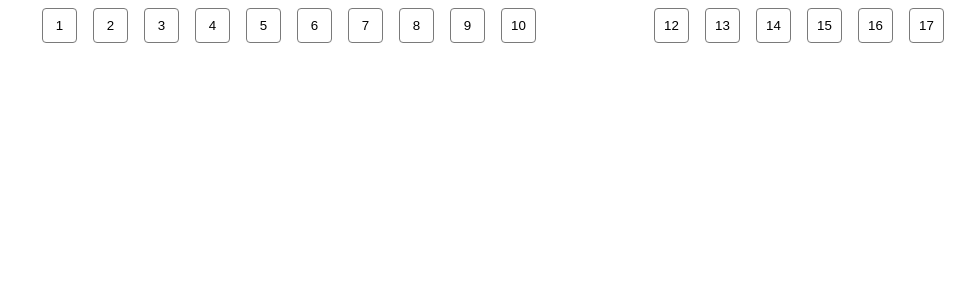
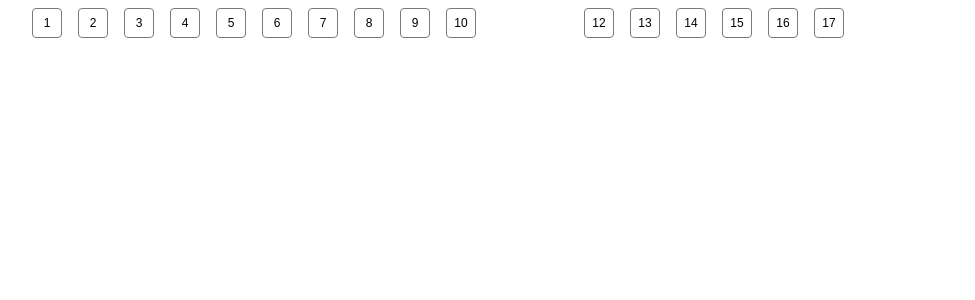
Before and after one commit to naveensinghp/Playground-Stuff, a Next.js app: page /bookseat in a window 1280 px wide. Shown: the top 300 px of the page, without its empty margins (68-1043 px from the left). Built offline with nearby package versions, Linux system fonts and the light colour scheme.

Commit message:
no message

```diff
--- a/pages/bookseat.js
+++ b/pages/bookseat.js
@@ -5,7 +5,9 @@ import { range, seatNumber } from "../src/utils";
 
 export default function BookSeat() {
     const [activeIndex, setActiveIndex] = useState(null);
-    const  handleClick = (index) => {
+    const  handleClick = (seatrow,seatnumber, index) => {
+        let seatSelected = seatrow + seatnumber;
+        console.log('seat',seatSelected);
         setActiveIndex(index);
     }
     return(
@@ -13,14 +15,14 @@ export default function BookSeat() {
             <Wrapper>
             {seatNumber.map((data) => (
                 <Wrapperout
-                 key={data.id}
                 >
                 {data.seatno.map((num,index) => (
-                <SeatNums
-                    variant={num}
-                    active={index === activeIndex}
-                    onClick={() => handleClick(index)}>{num}
-                </SeatNums>
+                    <SeatNums
+                        key={index}
+                        variant={num}
+                        active={index === activeIndex}
+                        onClick={() => handleClick(data.seat,num,index)}>{num}
+                    </SeatNums>
                 ))}
                 </Wrapperout>
             ))}
@@ -41,8 +43,9 @@ const Wrapper = styled.div`
 `;
 
 const SeatNums = styled.button`
-    width: 35px;
-    height: 35px;
+    width: 30px;
+    height: 30px;
+    font-size: 12px;
     background-color: ${props => props.active ? '#ffcb05' : 'white'};
     border: 1px solid ${props => props.active ? '#ffcb05' : '#7a7a7a'};
     visibility: ${props => {
--- a/pages/index.js
+++ b/pages/index.js
@@ -5,18 +5,20 @@ import Spacer from '../src/components/Spacer/Spacer'
 import Slider from '../src/components/Slider/Slider'
 import React from 'react';
 import App from '../src/components/App/App'
+import Header from '../src/components/Header/Header';
 
 
 export default function Home() {
   return (
     <div className={styles.maincontainer}>
       <Head>
-        <title>Unguided Project . NaveenSingh </title>
+        <title>Unguided Project • NaveenSingh </title>
         <link rel="icon" href="/favicon.ico" />
       </Head>
         <main>
           <Spacer size={60} />
-          <h6 className={styles.title}>Gradient Generator</h6>
+          <Header />
+            <h6 className={styles.title}>Gradient Generator</h6>
           <App />
         </main>
     </div>
```
